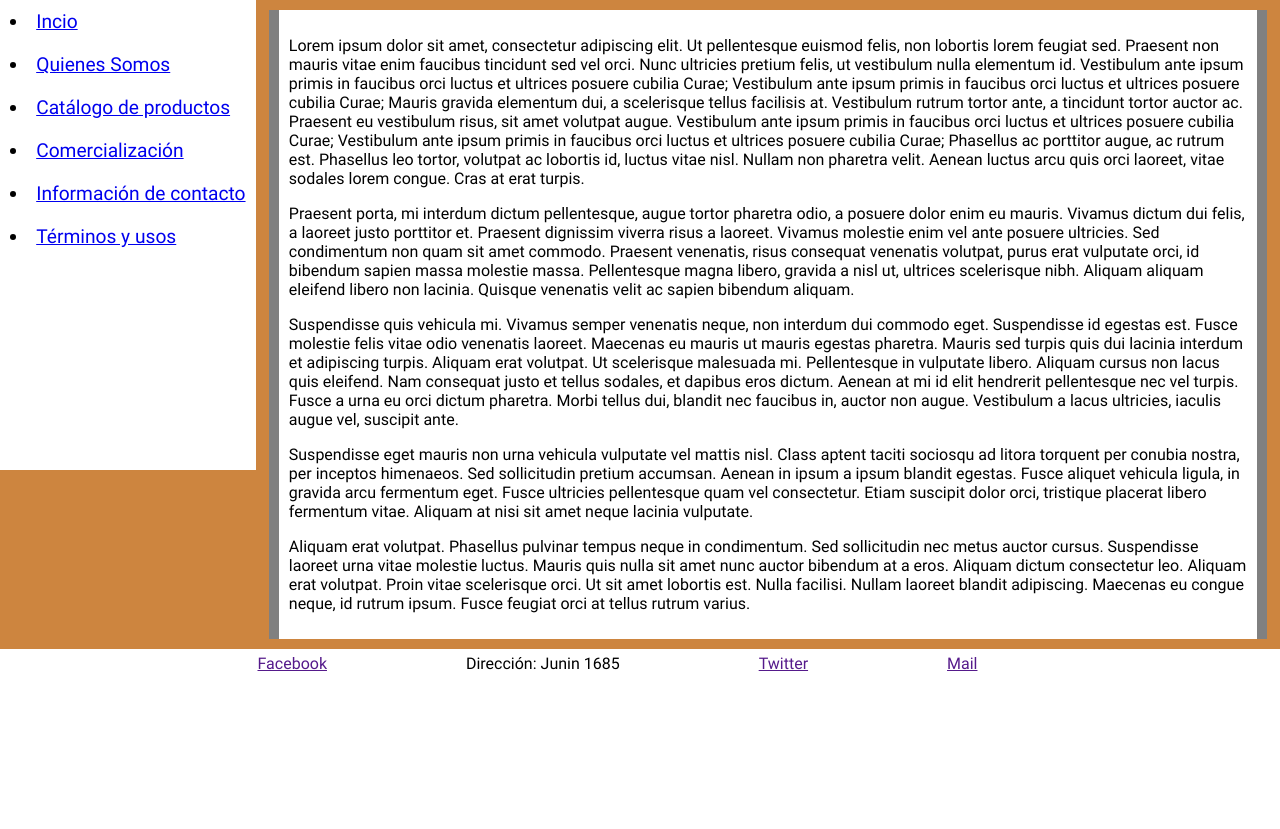
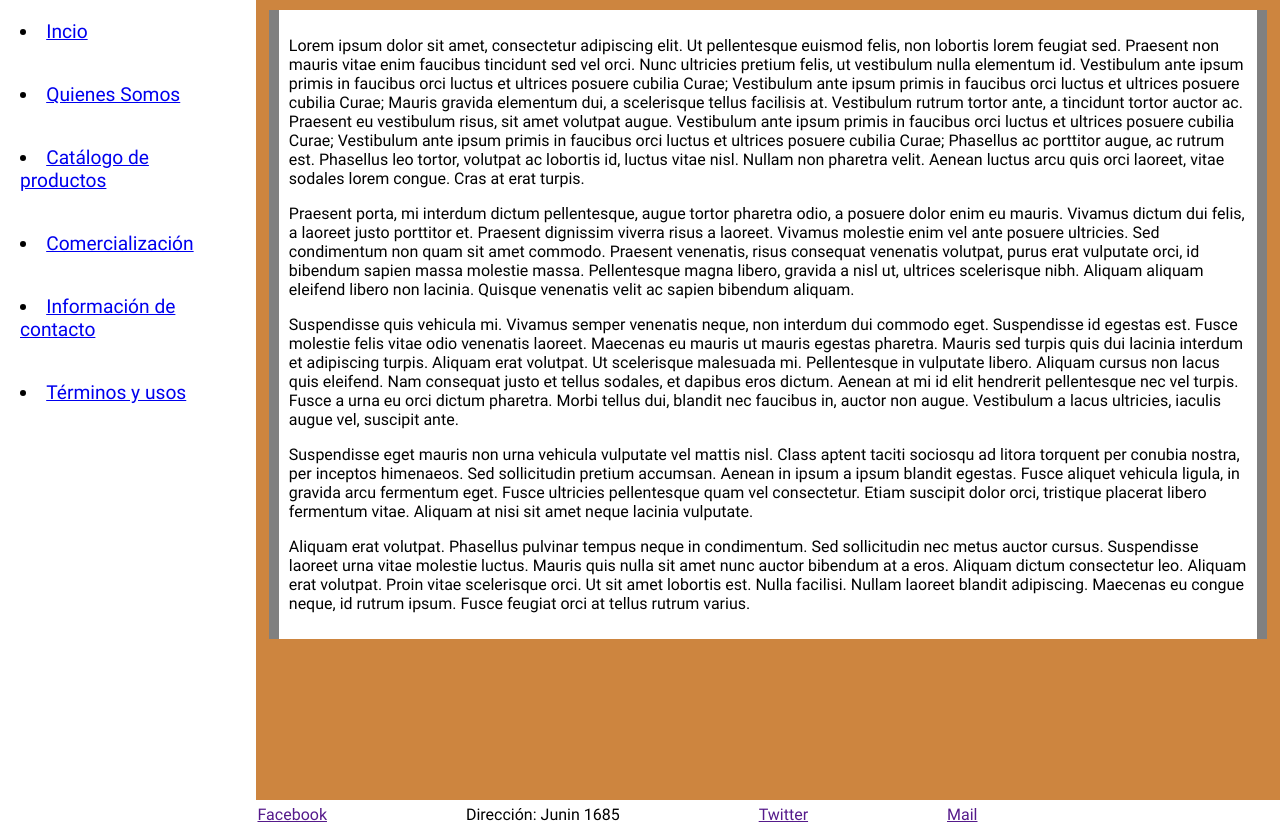
Before and after one commit to facurubin/Genux, a PHP site: page / in a window 1280 px wide. Shown: the part 185-1014 px from the top of the page. Before the commit the page ends 856 px from the top, so only its background shows below. Run offline with PHP 8.4, Linux system fonts and the light colour scheme.

Commit message:
cambio el largo del aside

```diff
--- a/css/estilo.css
+++ b/css/estilo.css
@@ -30,7 +30,7 @@ section
 }
 aside
 {
-	height: 470px;
+	height: 800px;
 	margin: 0 0px 0 0;
 	width: 20%;
 	float: left;
@@ -38,7 +38,7 @@ aside
 }
 aside nav li
 {
-	padding: 10px;
+	padding: 20px;
 	font-size: 1.2em;
 }
 footer
```
